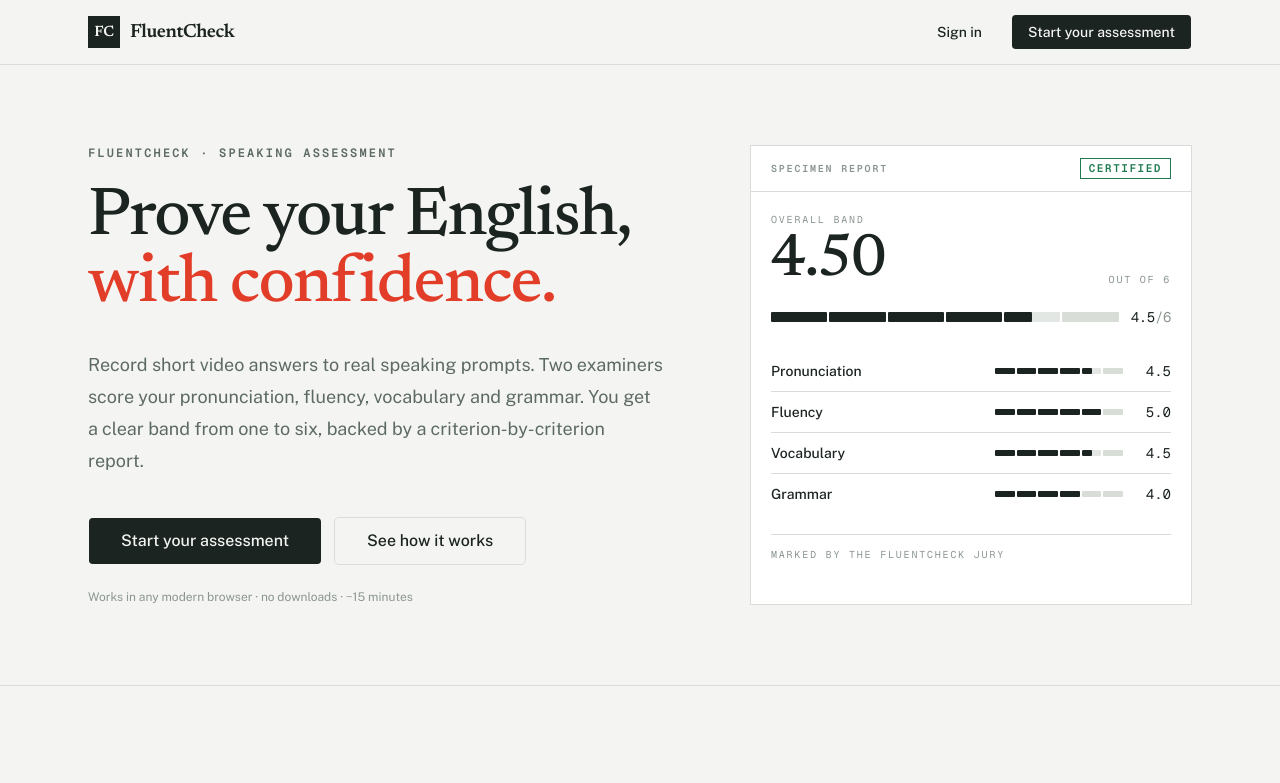
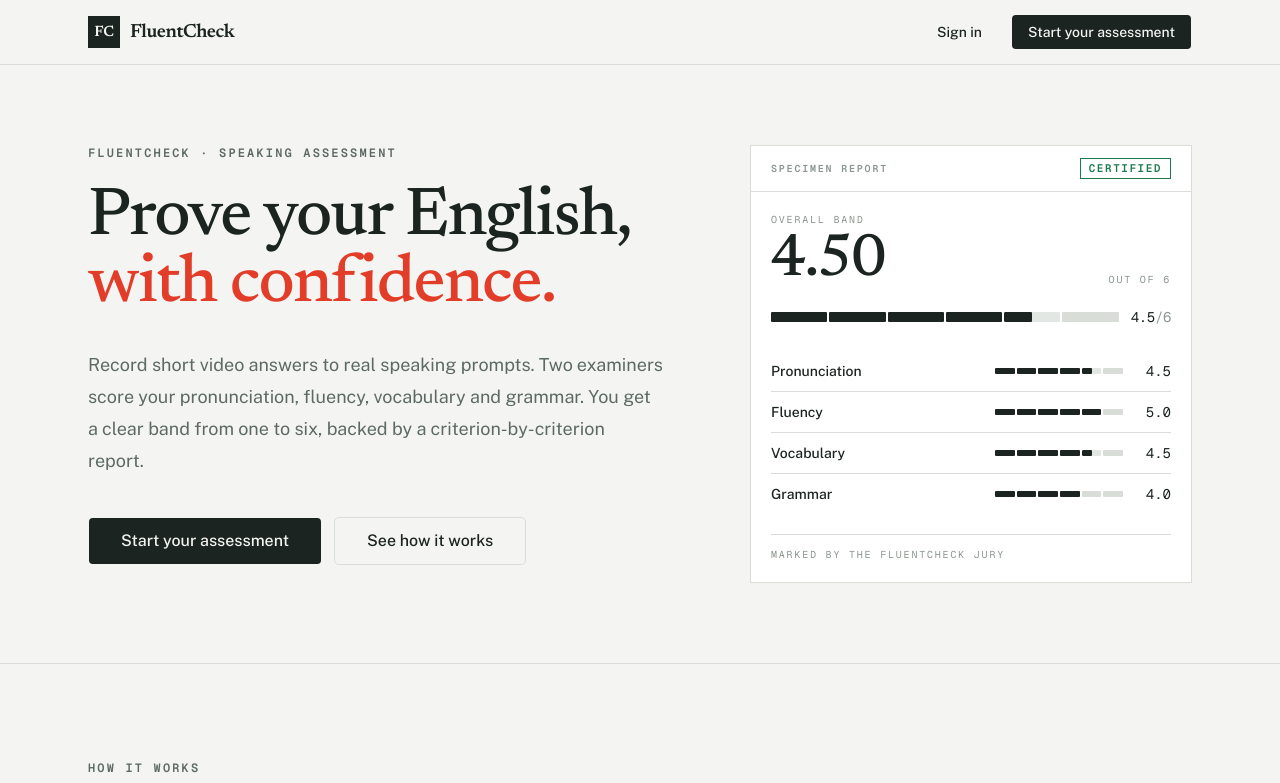
Before and after one commit to markusdito/fluentcheck-english-proficiency-test, a Next.js app in the folder frontend/: page / in a window 1280 px wide. Shown: the top 783 px of the page. Built offline with nearby package versions, Linux system fonts and the light colour scheme; no server answers.

Commit message:
chore: simplify landing copy

```diff
--- a/frontend/app/page.tsx
+++ b/frontend/app/page.tsx
@@ -112,9 +112,6 @@ export default function Home() {
                 </Button>
               </div>
 
-              <p className="mt-6 text-xs text-ink-faint">
-                Works in any modern browser · no downloads · ~15 minutes
-              </p>
             </div>
 
             {/* Specimen report */}
```
